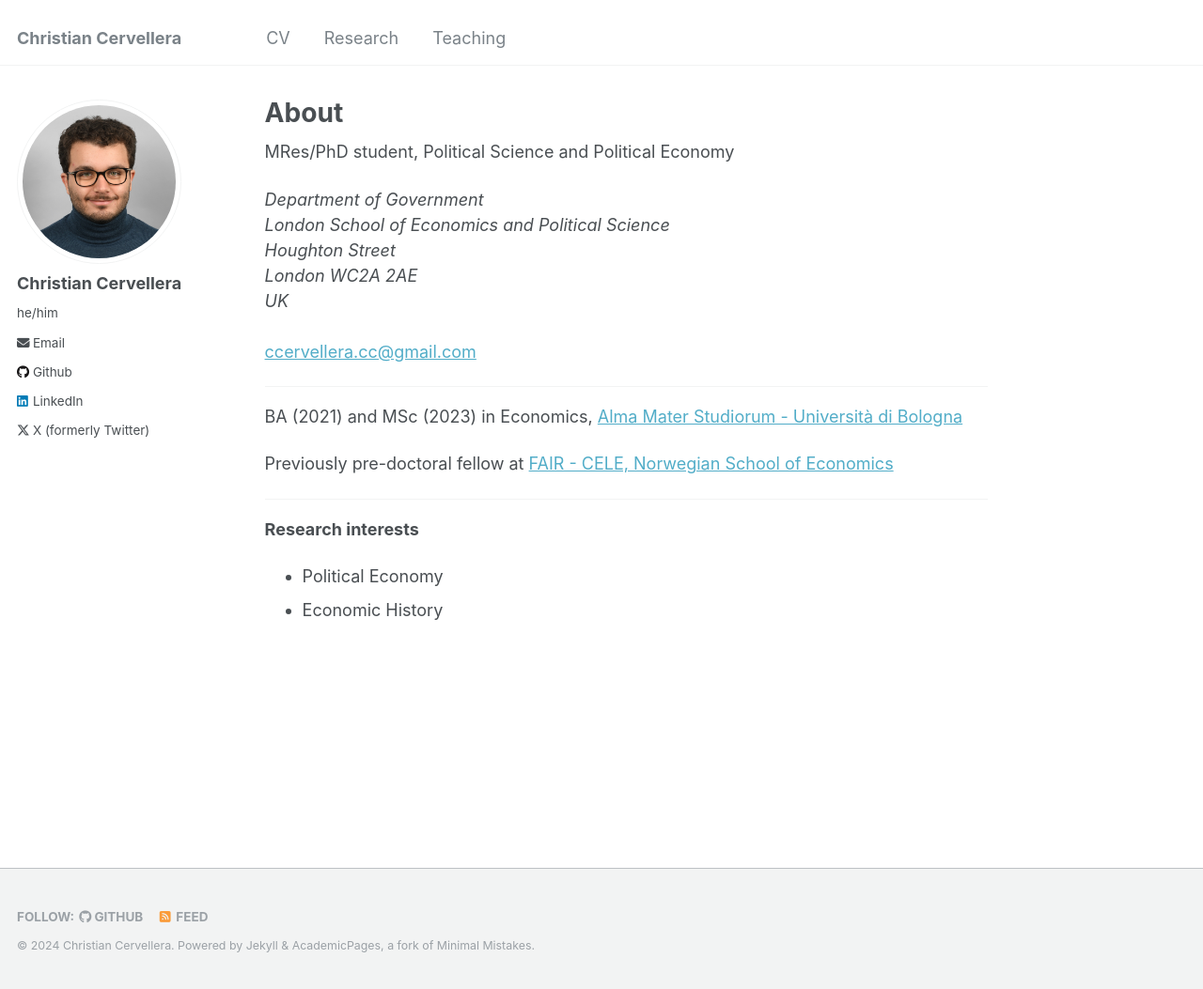
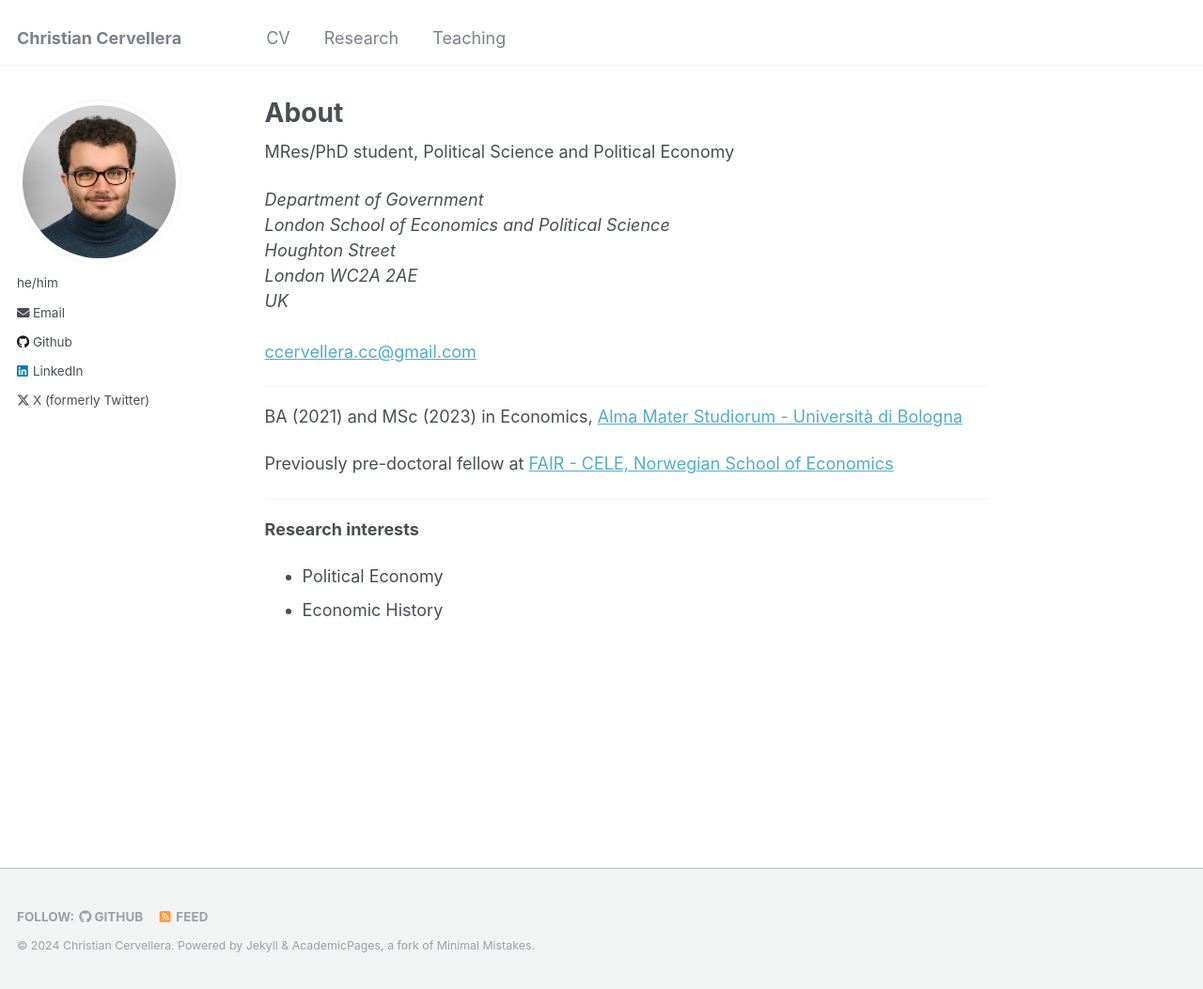
Before and after one commit to ritwika-das/ritwika-das.github.io, a Jekyll site: the page built from _pages/about.md, in a window 1280 px wide and 1053 px high. Shown: the whole window at 94% size. Built offline with Jekyll 4.4.1, drawn with Linux system fonts in a browser that asks for light colours.

Commit message:
Update _config.yml

```diff
--- a/_config.yml
+++ b/_config.yml
@@ -29,7 +29,7 @@ author:
   # Biographic information
   avatar           : "s16064.jpg"
   logo             : "images/logo.png"
-  name             : "Christian Cervellera"
+  name             : #"Christian Cervellera"
   pronouns         : "he/him" # example: "she/her"
   bio              :
   location         :
```
